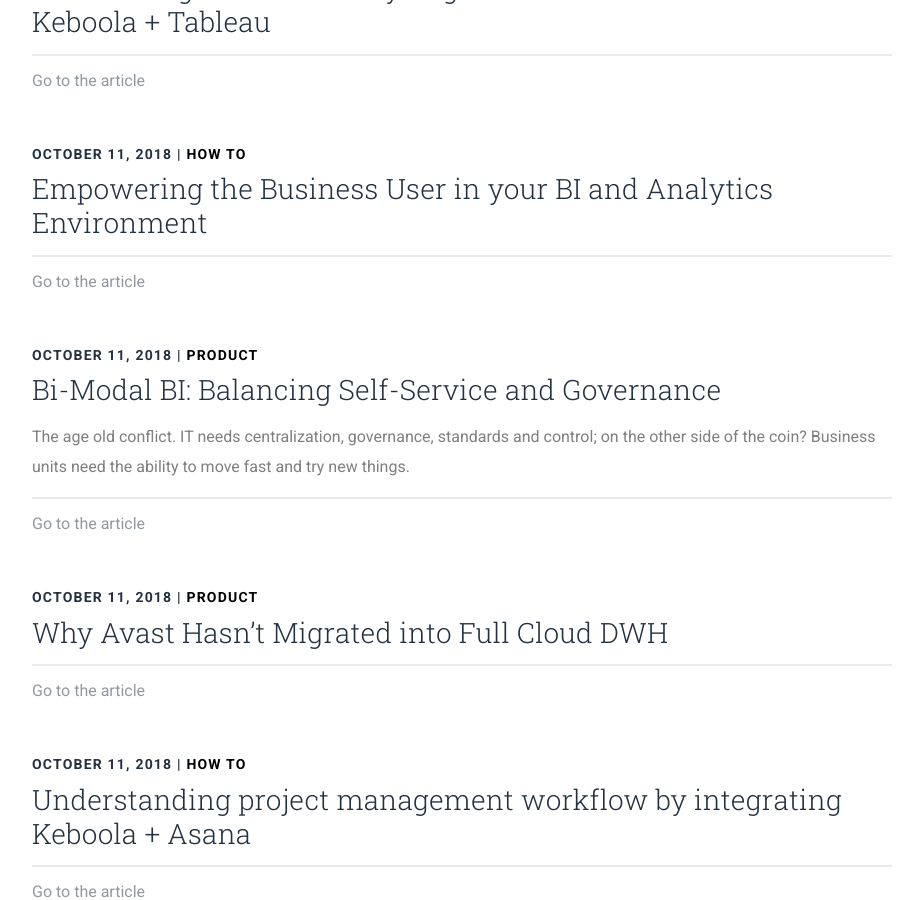
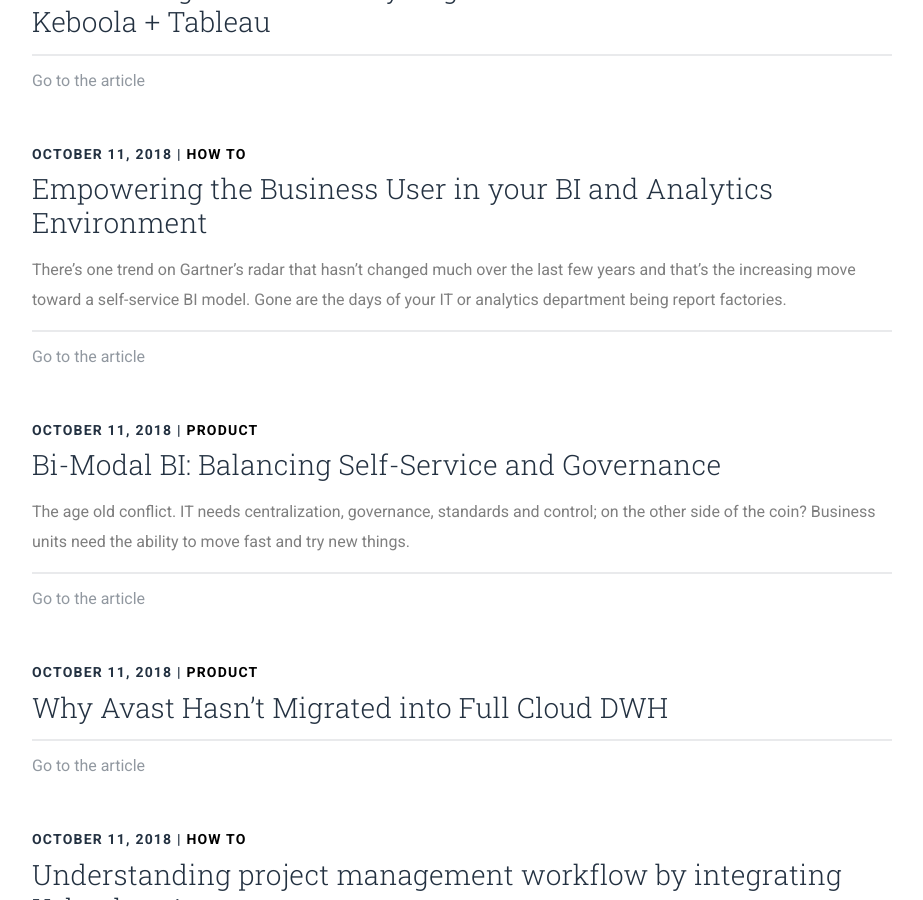
Before and after one commit to keboola/blog, a Jekyll site: the page built from index.md, in a window 1280 px wide and 900 px high, scrolled down 4455 px. Shown: the whole window, without its empty margins (28-951 px from the left). Built offline with Jekyll 4.4.1, drawn with Linux system fonts in a browser that asks for light colours; nearby versions of some CDN libraries.

Commit message:
Update from Forestry.io - Updated empowering.md

```diff
--- a/_posts/2018-10-11-empowering.md
+++ b/_posts/2018-10-11-empowering.md
@@ -3,12 +3,16 @@
 layout: post
 categories: how-to
 date: 2018-10-11 00:00:00 +0000
-perex: ''
+perex: There’s one trend on Gartner’s radar that hasn’t changed much over the last
+  few years and that’s the increasing move toward a self-service BI model. Gone are
+  the days of your IT or analytics department being report factories.
 user: pavel-dolezal
 coverphoto: ''
 coverphoto_slider: ''
 
 ---
+## Empowering the Business User in your BI and Analytics Environment
+
 by [Kasey Jones Tonsfeldt](http://blog.keboola.com/author/20616)
 
 [![](https://lh4.googleusercontent.com/7EJdHgVk6ZuOSLXMbgtGzfZwVRcBPTm_XlhOqjaLGjcHy4SARzPWWb-DNbQX2LJuojhlovBlYG0tXVk5NHxfK8ag7B7kBsOcrxDUGC0y70iKrH2b6sUeXmpuR-5scm4Ylcx1oHV6 =624x416)](http://blog.keboola.com/author/20616)
```
